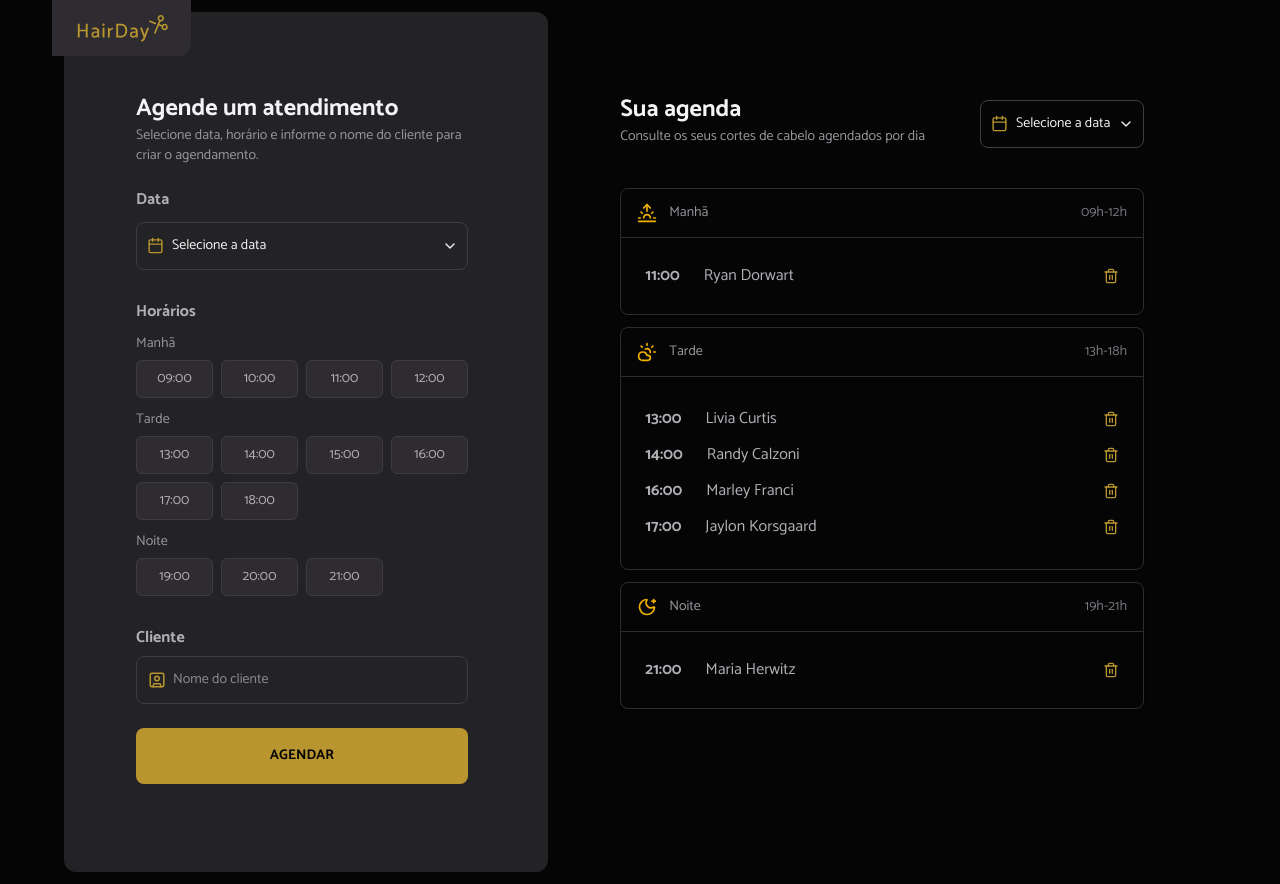
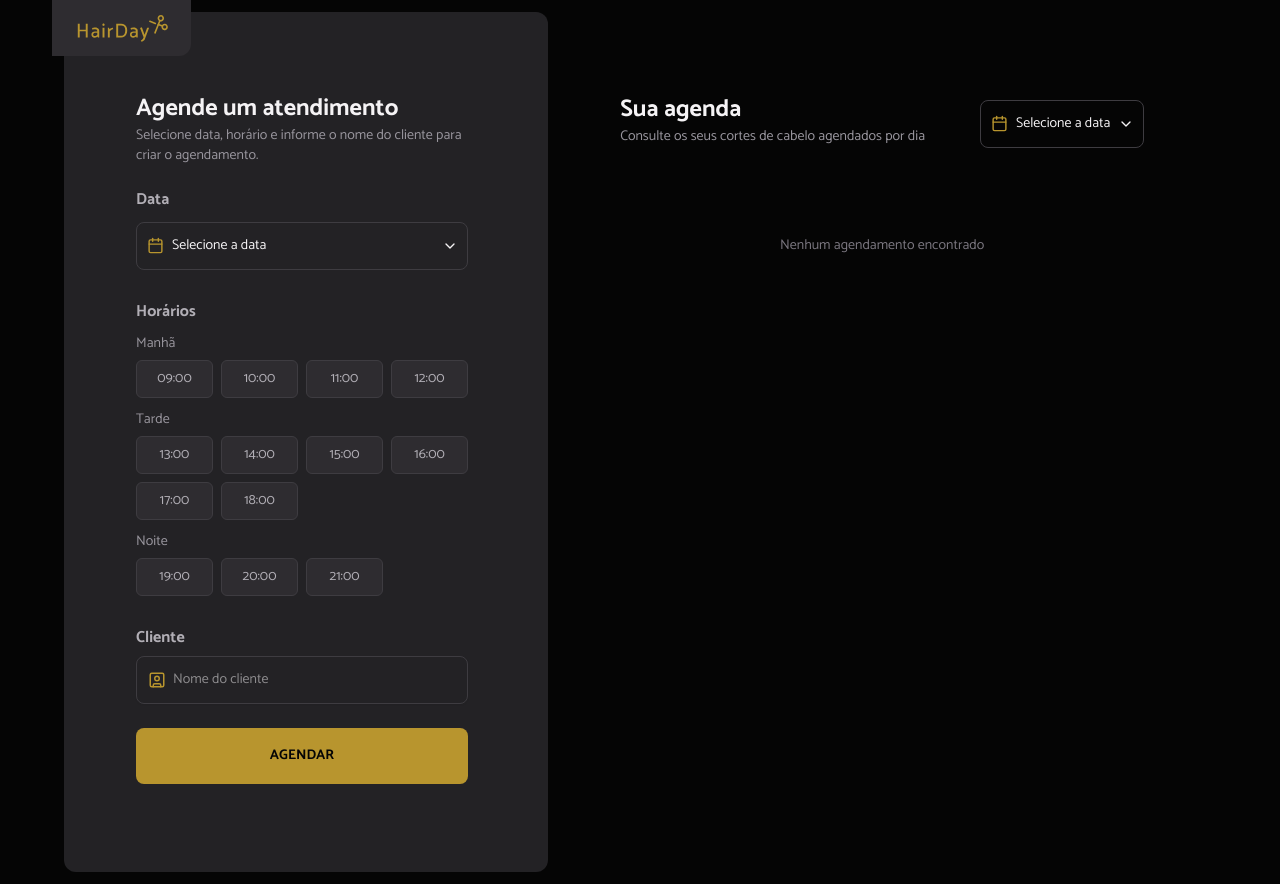
Before and after one commit to hnascx/reactjs-hairday, a React (Vite) app: page / in a window 1280 px wide. Built offline with nearby package versions, Linux system fonts and the light colour scheme.

Commit message:
feat: Added creation and deletion of an appointment

```diff
--- a/src/components/layout/schedules/schedule-tables/index.tsx
+++ b/src/components/layout/schedules/schedule-tables/index.tsx
@@ -1,10 +1,29 @@
-import { Button } from "@/components/ui/button"
-import { Card, CardContent, CardHeader } from "@/components/ui/card"
-import { CloudSun, MoonStar, Sunrise, Trash2 } from "lucide-react"
+import { Button } from "@/components/ui/button";
+import { Card, CardContent, CardHeader } from "@/components/ui/card";
+import { useSchedule } from "@/contexts/ScheduleContext";
+import { CloudSun, MoonStar, Sunrise, Trash2 } from "lucide-react";
+import { useMemo } from "react";
 
 export function ScheduleTables() {
+  const { appointments, deleteAppointment } = useSchedule();
+
+  const groupedAppointments = useMemo(() => {
+    return {
+      morning: appointments
+        .filter((apt) => apt.period === "morning")
+        .sort((a, b) => a.time.localeCompare(b.time)),
+      afternoon: appointments
+        .filter((apt) => apt.period === "afternoon")
+        .sort((a, b) => a.time.localeCompare(b.time)),
+      night: appointments
+        .filter((apt) => apt.period === "night")
+        .sort((a, b) => a.time.localeCompare(b.time)),
+    };
+  }, [appointments]);
+
   return (
     <div className="flex flex-col gap-3">
+      {groupedAppointments.morning.length > 0 && (
         <Card className="border-gray-600">
           <CardHeader className="flex flex-row items-center justify-between border-b border-gray-600 h-2">
             <div className="flex items-center gap-3">
@@ -14,20 +33,33 @@ export function ScheduleTables() {
             <span className="text-sm text-gray-400">09h-12h</span>
           </CardHeader>
           <CardContent className="p-0">
-          <div className="flex items-center justify-between px-6 py-1">
+            {groupedAppointments.morning.map((appointment) => (
+              <div
+                key={appointment.id}
+                className="flex items-center justify-between px-6 py-1"
+              >
                 <div className="flex items-center gap-6">
                   <span className="text-title-md font-bold text-gray-200">
-                11:00
+                    {appointment.time}
                   </span>
-              <span className="text-gray-200">Ryan Dorwart</span>
+                  <span className="text-gray-200">
+                    {appointment.clientName}
+                  </span>
                 </div>
-            <Button variant="deleteButton" size="deleteButton">
+                <Button
+                  variant="deleteButton"
+                  size="deleteButton"
+                  onClick={() => deleteAppointment(appointment.id)}
+                >
                   <Trash2 className="w-4 h-4" />
                 </Button>
               </div>
+            ))}
           </CardContent>
         </Card>
+      )}
 
+      {groupedAppointments.afternoon.length > 0 && (
         <Card className="border-gray-600">
           <CardHeader className="flex flex-row items-center justify-between border-b border-gray-600 h-2">
             <div className="flex items-center gap-3">
@@ -37,53 +69,33 @@ export function ScheduleTables() {
             <span className="text-sm text-gray-400">13h-18h</span>
           </CardHeader>
           <CardContent className="p-0">
-          <div className="flex items-center justify-between px-6 py-2">
+            {groupedAppointments.afternoon.map((appointment) => (
+              <div
+                key={appointment.id}
+                className="flex items-center justify-between px-6 py-1"
+              >
                 <div className="flex items-center gap-6">
                   <span className="text-title-md font-bold text-gray-200">
-                13:00
+                    {appointment.time}
                   </span>
-              <span className="text-gray-200">Livia Curtis</span>
+                  <span className="text-gray-200">
+                    {appointment.clientName}
+                  </span>
                 </div>
-            <Button variant="deleteButton" size="deleteButton">
+                <Button
+                  variant="deleteButton"
+                  size="deleteButton"
+                  onClick={() => deleteAppointment(appointment.id)}
+                >
                   <Trash2 className="w-4 h-4" />
                 </Button>
               </div>
-          <div className="flex items-center justify-between px-6 py-2">
-            <div className="flex items-center gap-6">
-              <span className="text-title-md font-bold text-gray-200">
-                14:00
-              </span>
-              <span className="text-gray-200">Randy Calzoni</span>
-            </div>
-            <Button variant="deleteButton" size="deleteButton">
-              <Trash2 className="w-4 h-4" />
-            </Button>
-          </div>
-          <div className="flex items-center justify-between px-6 py-2">
-            <div className="flex items-center gap-6">
-              <span className="text-title-md font-bold text-gray-200">
-                16:00
-              </span>
-              <span className="text-gray-200">Marley Franci</span>
-            </div>
-            <Button variant="deleteButton" size="deleteButton">
-              <Trash2 className="w-4 h-4" />
-            </Button>
-          </div>
-          <div className="flex items-center justify-between px-6 py-2">
-            <div className="flex items-center gap-6">
-              <span className="text-title-md font-bold text-gray-200">
-                17:00
-              </span>
-              <span className="text-gray-200">Jaylon Korsgaard</span>
-            </div>
-            <Button variant="deleteButton" size="deleteButton">
-              <Trash2 className="w-4 h-4" />
-            </Button>
-          </div>
+            ))}
           </CardContent>
         </Card>
+      )}
 
+      {groupedAppointments.night.length > 0 && (
         <Card className="border-gray-600">
           <CardHeader className="flex flex-row items-center justify-between border-b border-gray-600 h-2">
             <div className="flex items-center gap-3">
@@ -93,19 +105,37 @@ export function ScheduleTables() {
             <span className="text-sm text-gray-400">19h-21h</span>
           </CardHeader>
           <CardContent className="p-0">
-          <div className="flex items-center justify-between px-6 py-1">
+            {groupedAppointments.night.map((appointment) => (
+              <div
+                key={appointment.id}
+                className="flex items-center justify-between px-6 py-1"
+              >
                 <div className="flex items-center gap-6">
                   <span className="text-title-md font-bold text-gray-200">
-                21:00
+                    {appointment.time}
                   </span>
-              <span className="text-gray-200">Maria Herwitz</span>
+                  <span className="text-gray-200">
+                    {appointment.clientName}
+                  </span>
                 </div>
-            <Button variant="deleteButton" size="deleteButton">
+                <Button
+                  variant="deleteButton"
+                  size="deleteButton"
+                  onClick={() => deleteAppointment(appointment.id)}
+                >
                   <Trash2 className="w-4 h-4" />
                 </Button>
               </div>
+            ))}
           </CardContent>
         </Card>
+      )}
+
+      {appointments.length === 0 && (
+        <div className="flex items-center justify-center py-12">
+          <p className="text-gray-400 text-sm">Nenhum agendamento encontrado</p>
         </div>
-  )
+      )}
+    </div>
+  );
 }
```
Lines whose indentation alone changed are shown as unchanged.
